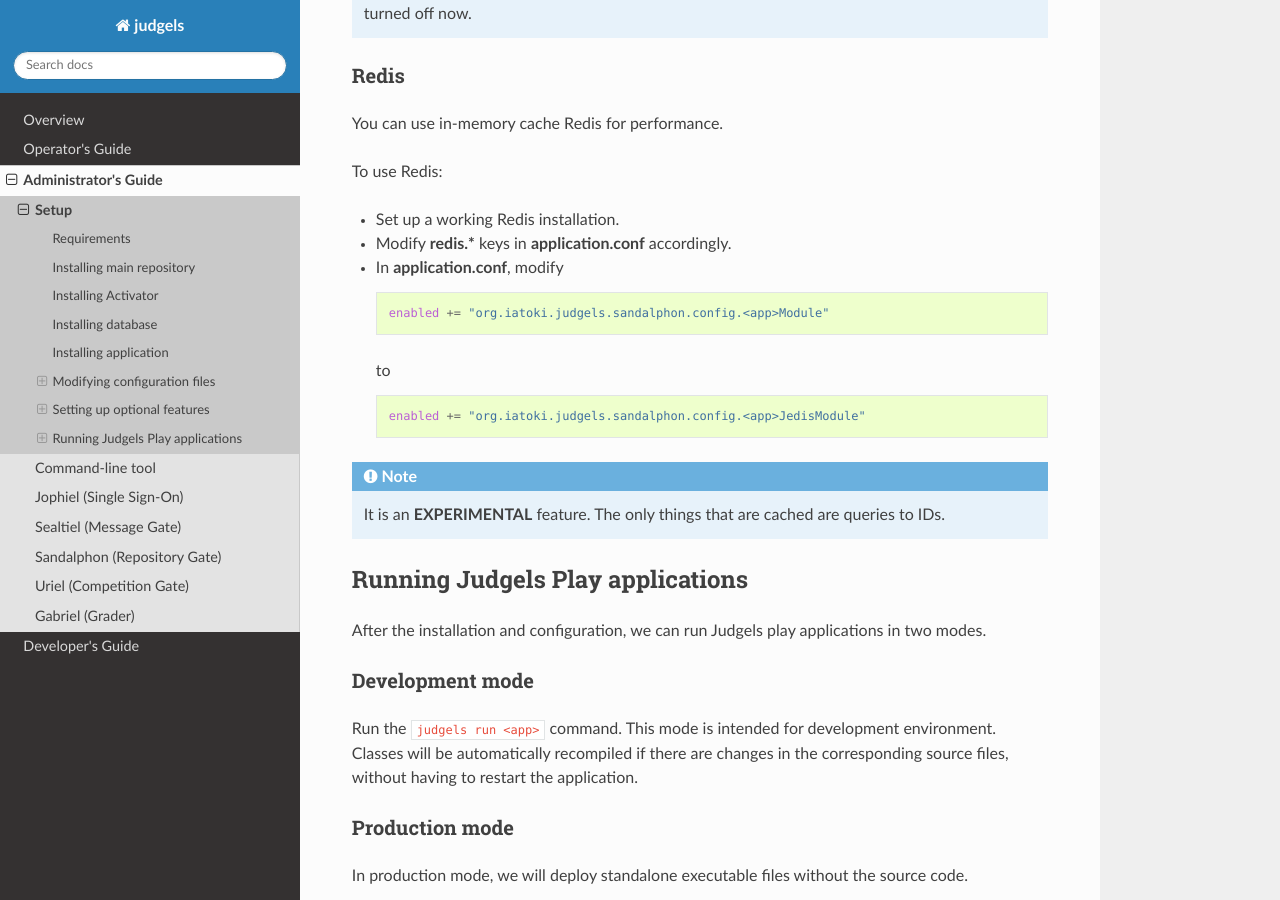
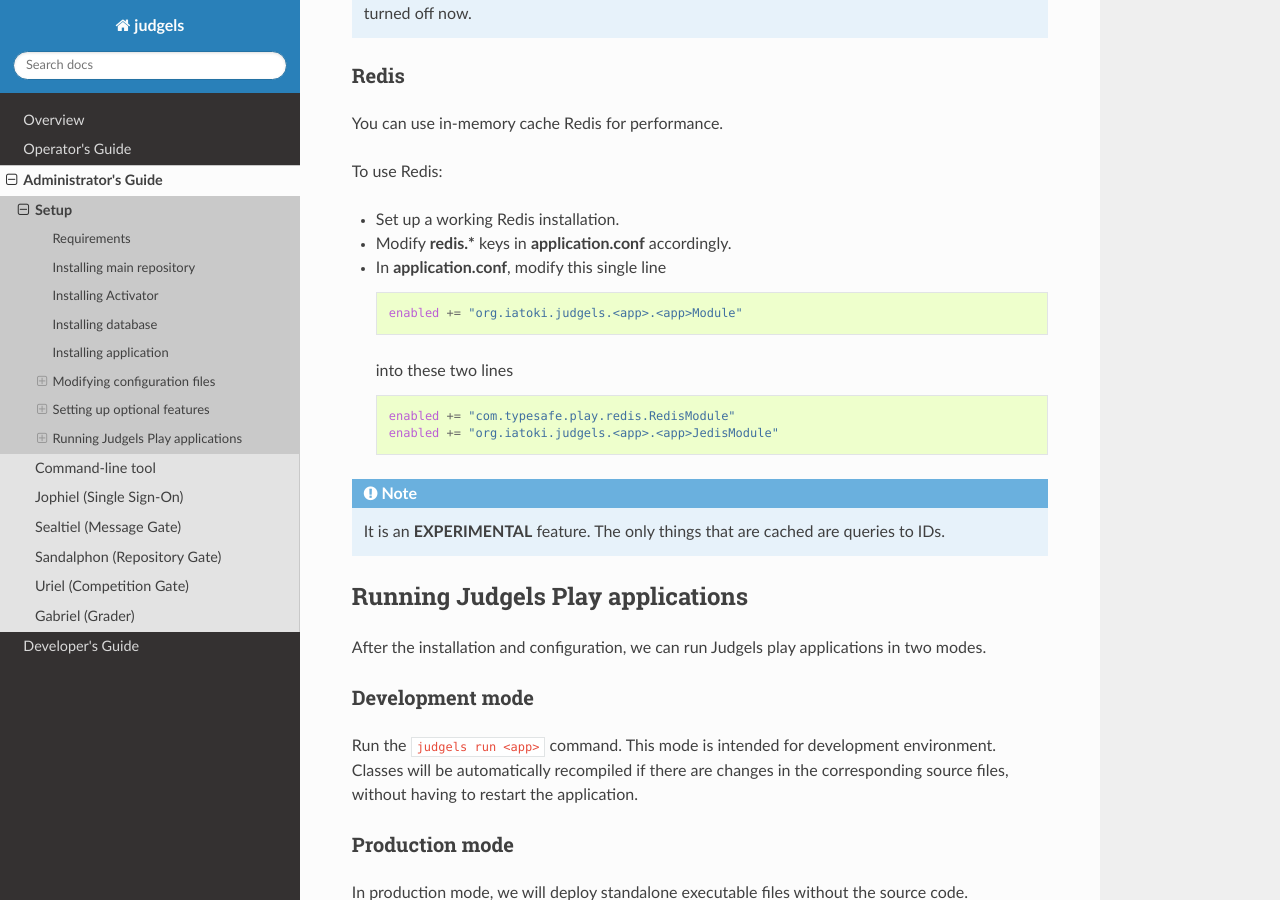
Before and after one commit to judgels/judgels, a Sphinx documentation site: the page built from docs/administrator/setup.rst, in a window 1280 px wide and 900 px high, scrolled down 4659 px. Built offline with Sphinx 7.4.7 and the Read the Docs theme 2.0.0, drawn with Linux system fonts in a browser that asks for light colours; formulas are drawn with MathJax 3; some of the changed text lies outside the part shown.

Commit message:
Modify administrator's guide to conform to new module system

```diff
--- a/docs/administrator/setup.rst
+++ b/docs/administrator/setup.rst
@@ -196,17 +196,18 @@
 
 - Set up a working Redis installation.
 - Modify **redis.\*** keys in **application.conf** accordingly.
-- In **application.conf**, modify
+- In **application.conf**, modify this single line
 
   .. sourcecode:: bash
 
-        enabled += "org.iatoki.judgels.sandalphon.config.<app>Module"
+      enabled += "org.iatoki.judgels.<app>.<app>Module"
 
-  to
+  into these two lines
 
   .. sourcecode:: bash
 
-      enabled += "org.iatoki.judgels.sandalphon.config.<app>JedisModule"
+      enabled += "com.typesafe.play.redis.RedisModule"
+      enabled += "org.iatoki.judgels.<app>.<app>JedisModule"
 
 
 .. note::
```
Also changed, not shown: other parts of docs/administrator/setup.rst (+5 -5 lines).
